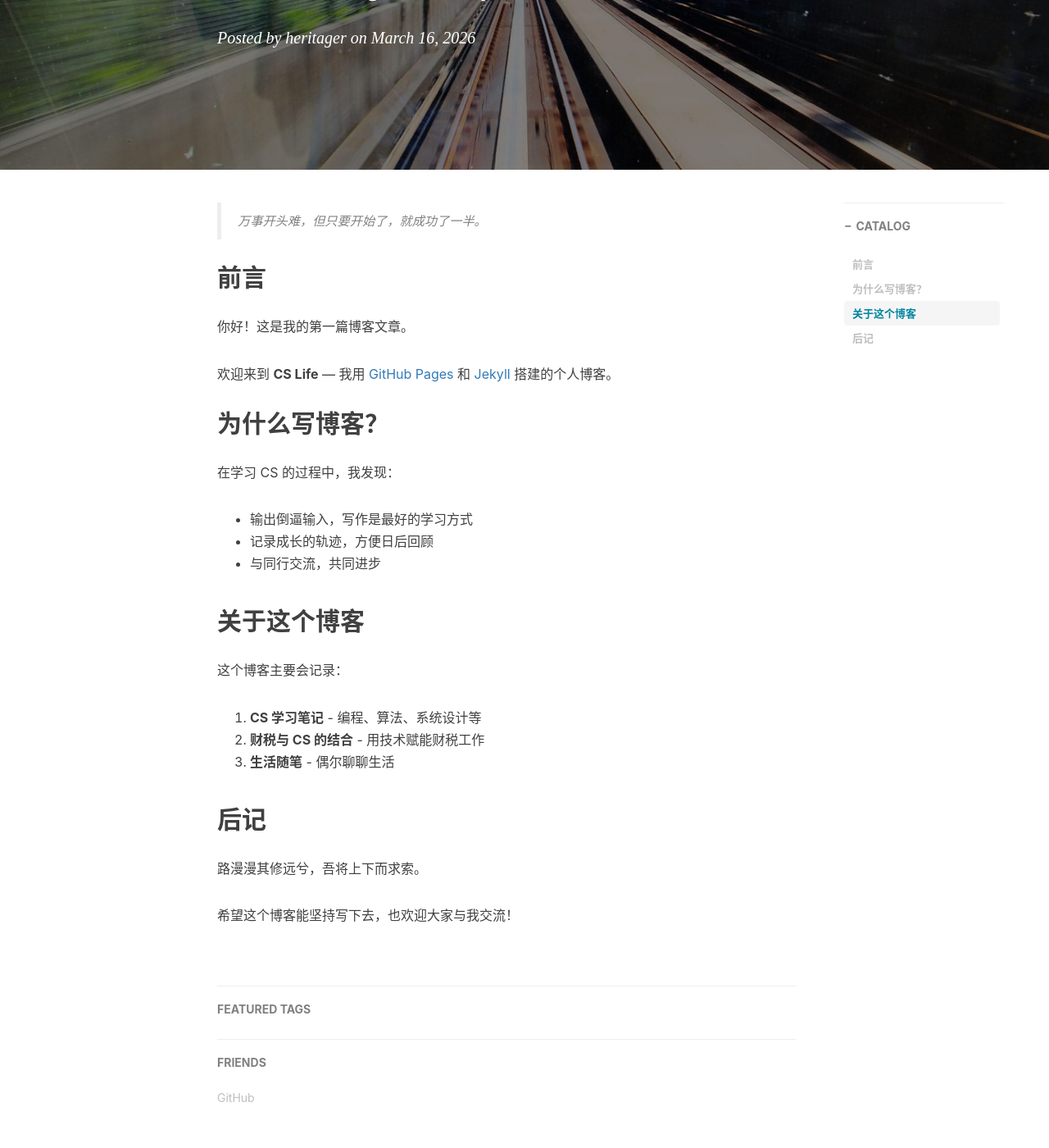
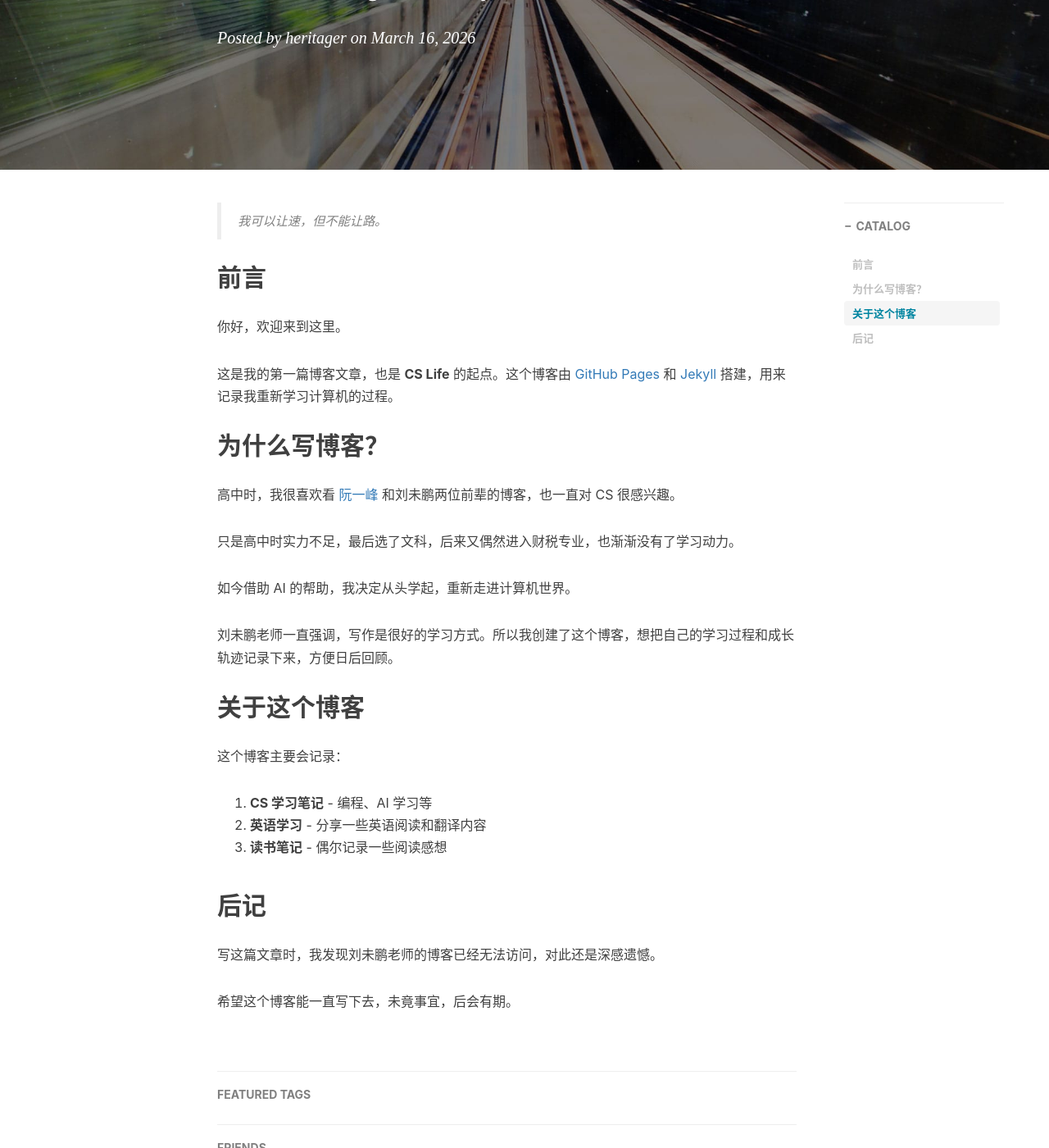
Before and after one commit to heritager/heritager.github.io, a Jekyll site: the page built from _posts/2026-03-16-hello-world.md, in a window 1280 px wide and 1400 px high, scrolled down 316 px. Shown: the whole window at 82% size. Built offline with Jekyll 4.4.1, drawn with Linux system fonts in a browser that asks for light colours; nearby versions of some CDN libraries; comment, search, counter and statistics services are not loaded.

Commit message:
Polish first post wording

```diff
--- a/_posts/2026-03-16-hello-world.md
+++ b/_posts/2026-03-16-hello-world.md
@@ -12,32 +12,34 @@ tags:
     - 生活
 ---
 
-> 万事开头难，但只要开始了，就成功了一半。
+> 我可以让速，但不能让路。
 
 ## 前言
 
-你好！这是我的第一篇博客文章。
+你好，欢迎来到这里。
 
-欢迎来到 **CS Life** — 我用 [GitHub Pages](https://pages.github.com/) 和 [Jekyll](http://jekyllrb.com/) 搭建的个人博客。
+这是我的第一篇博客文章，也是 **CS Life** 的起点。这个博客由 [GitHub Pages](https://pages.github.com/) 和 [Jekyll](https://jekyllrb.com/) 搭建，用来记录我重新学习计算机的过程。
 
 ## 为什么写博客？
 
-在学习 CS 的过程中，我发现：
+高中时，我很喜欢看 [阮一峰](https://www.ruanyifeng.com/blog/) 和刘未鹏两位前辈的博客，也一直对 CS 很感兴趣。
 
-- 输出倒逼输入，写作是最好的学习方式
-- 记录成长的轨迹，方便日后回顾
-- 与同行交流，共同进步
+只是高中时实力不足，最后选了文科，后来又偶然进入财税专业，也渐渐没有了学习动力。
+
+如今借助 AI 的帮助，我决定从头学起，重新走进计算机世界。
+
+刘未鹏老师一直强调，写作是很好的学习方式。所以我创建了这个博客，想把自己的学习过程和成长轨迹记录下来，方便日后回顾。
 
 ## 关于这个博客
 
 这个博客主要会记录：
 
-1. **CS 学习笔记** - 编程、算法、系统设计等
-2. **财税与 CS 的结合** - 用技术赋能财税工作
-3. **生活随笔** - 偶尔聊聊生活
+1. **CS 学习笔记** - 编程、AI 学习等
+2. **英语学习** - 分享一些英语阅读和翻译内容
+3. **读书笔记** - 偶尔记录一些阅读感想
 
 ## 后记
 
-路漫漫其修远兮，吾将上下而求索。
+写这篇文章时，我发现刘未鹏老师的博客已经无法访问，对此还是深感遗憾。
 
-希望这个博客能坚持写下去，也欢迎大家与我交流！
+希望这个博客能一直写下去，未竟事宜，后会有期。
```
